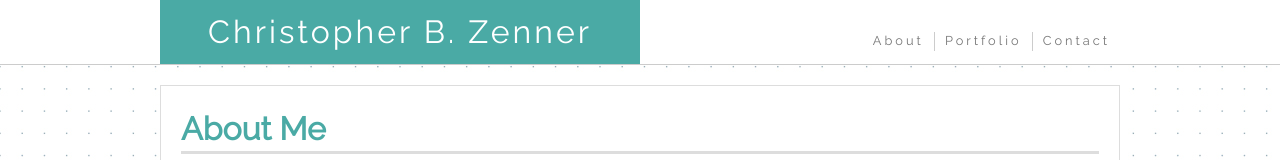
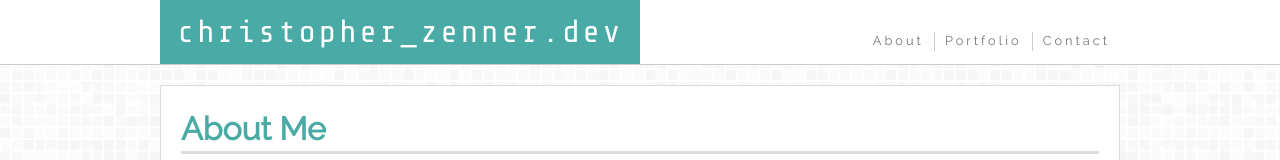
Before and after one commit to mikedfunk/fsf-basic-portfolio, a plain HTML site: page index.html in a window 1280 px wide. Shown: the top 160 px of the page. Drawn offline with nearby package versions, Linux system fonts and the light colour scheme.

Commit message:
style: Enhance background & logo (name) - Use more aesthetically pleasing background image (grey_@2X.png) from [Subtle Patters] (https://www.toptal.com/designers/subtlepatterns/) - Use Share Tech Mono font from [Google Fonts](https://fonts.google.com/) for name logo

```diff
--- a/assets/common/header.html
+++ b/assets/common/header.html
@@ -1,4 +1,4 @@
-  <div id="name">Christopher B. Zenner</div>
+  <div id="name">christopher_zenner.dev</div>
   <!-- begin site navigation -->
   <nav>
     <ul>
--- a/assets/css/style.css
+++ b/assets/css/style.css
@@ -26,7 +26,11 @@ FSWB.
 }
 
 body {
+  background: #eee;
+  /* Image options for backgrounds:
   background-image: url("../img/dot-grid.png");
+  background-image: url("../img/grey.png"); */
+  background-image: url("../img/grey_@2X.png");
   color: #777;
   font: 16px/1.5em 'Open Sans', sans-serif;
 }
@@ -266,7 +270,7 @@ footer {
 #name {
   background: #4aaaa5;
   float: left;
-  font-size: 2em;
+  font: 2em 'Share Tech Mono', monospace;
   line-height: 2em;
   text-align: center;
   width: 50%;
--- a/index.html
+++ b/index.html
@@ -10,8 +10,8 @@
   <!-- Favicon -->
   <link rel="shortcut icon" type="image/png" href="assets/img/bitmoji-cbz.png">
   <!-- Fonts
-    Lato, Open Sans & Raleway courtesy of Google Fonts -->
-  <link href="https://fonts.googleapis.com/css?family=Lato|Open+Sans|Raleway&display=swap" rel="stylesheet">
+    Open Sans, Raleway & Share Tech Mono courtesy of Google Fonts -->
+  <link href="https://fonts.googleapis.com/css?family=Open+Sans|Raleway|Share+Tech+Mono&display=swap" rel="stylesheet">
   <!-- Site-specific Styles -->
   <link rel="stylesheet" href="assets/css/normalize.css">
   <link rel="stylesheet" href="assets/css/style.css">
```
Also changed, not shown: contact.html (+2 -2 lines), portfolio.html (+2 -2 lines), assets/img/grey.png (added), assets/img/grey_@2X.png (added).
